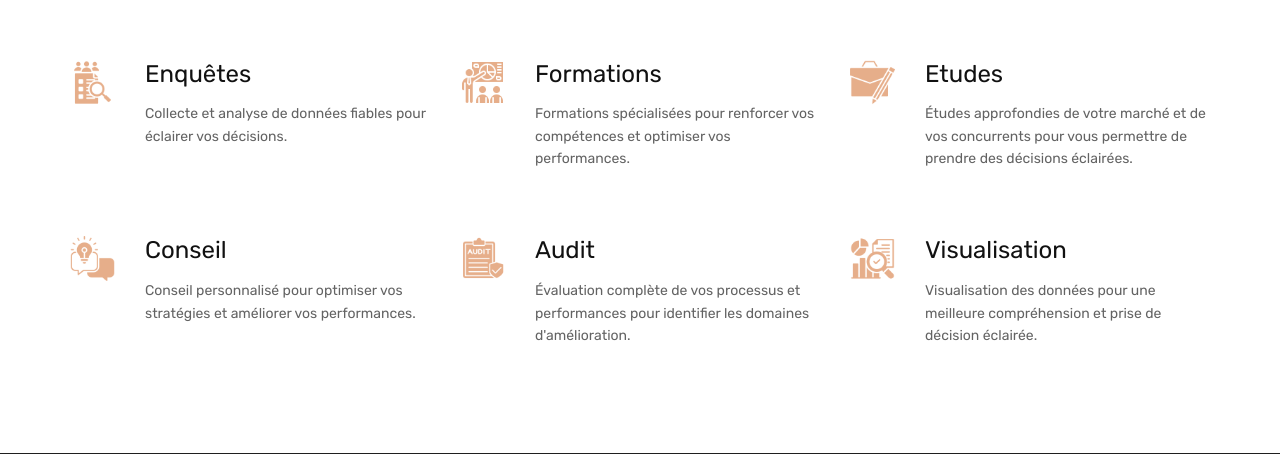
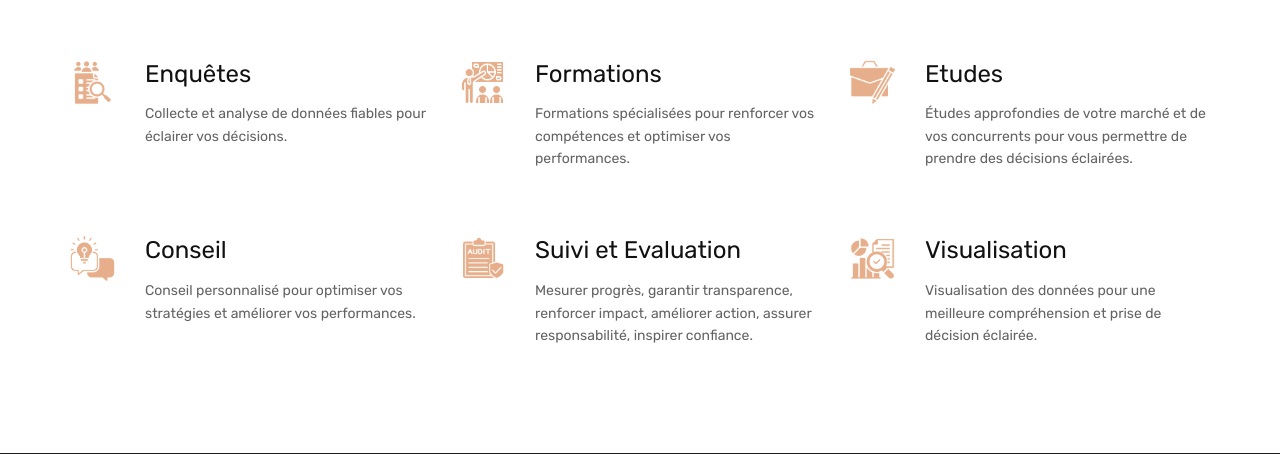
Before and after one commit to chrinovic009/Nabii-Nac, a Flask app: page / in a window 1280 px wide. Shown: the part 1330-1784 px from the top of the page. Run offline with Flask 3, Linux system fonts and the light colour scheme; parts of the project's set-up code (start-up, migrations or seed data) failed here and were passed over; some libraries are stand-ins or nearby versions; grey boxes are pictures that could not be loaded.

Commit message:
description des modifications

```diff
--- a/app/templates/home/index.html
+++ b/app/templates/home/index.html
@@ -144,8 +144,8 @@
 							<img src="../../static/home/img/services-icons/5.png" alt="1">
 						</div>
 						<div class="service-content">
-							<h4>Audit</h4>
-							<p>Évaluation complète de vos processus et performances pour identifier les domaines d'amélioration.</p>
+							<h4>Suivi et Evaluation</h4>
+							<p>Mesurer progrès, garantir transparence, renforcer impact, améliorer action, assurer responsabilité, inspirer confiance.</p>
 						</div>
 					</div>
 					<div class="col-lg-4 col-sm-6 service-item">
```
